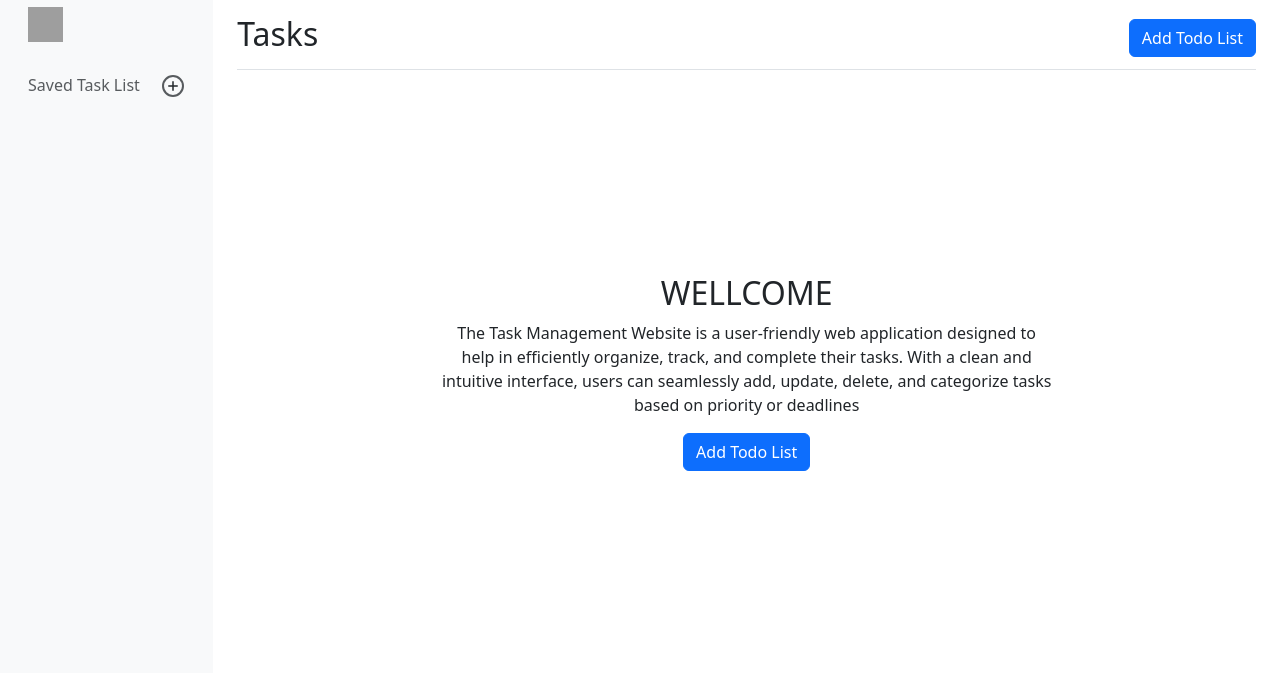
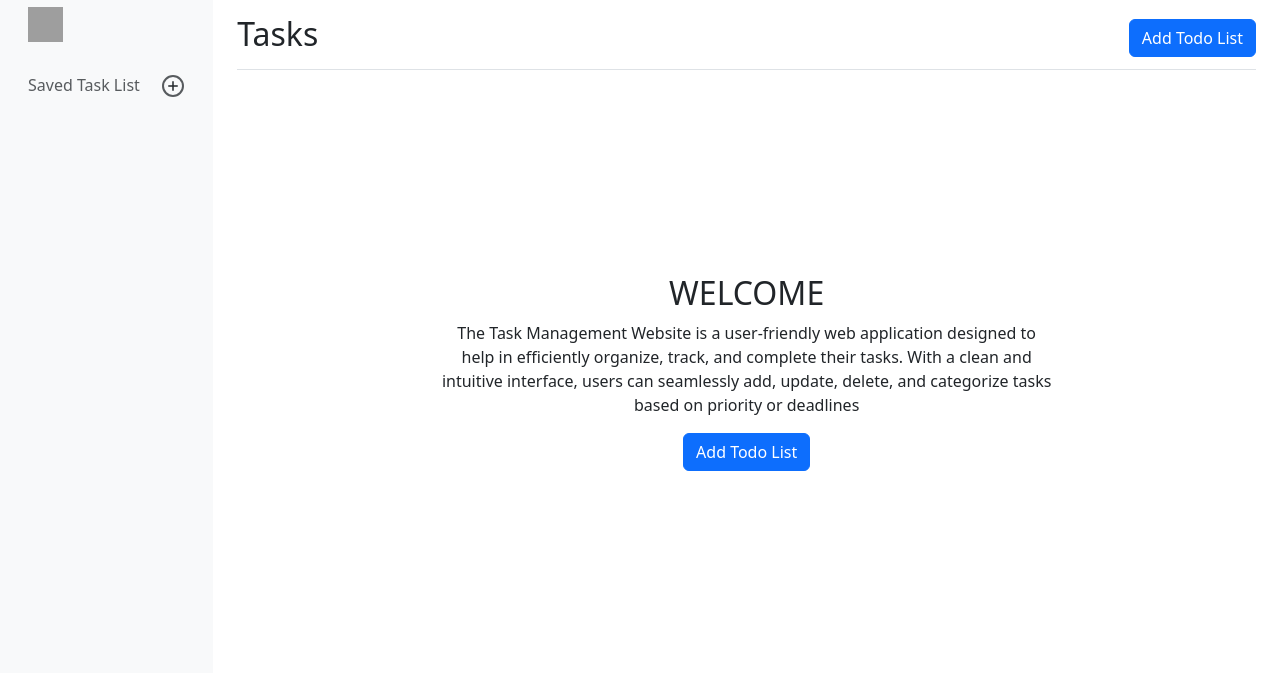
Before and after one commit to RohiiitttPimpale/Task_Manager, a Flask app: template templates/home.html in a window 1280 px wide. Shown: the part 55-728 px from the top of the page. Run offline with Flask 3, Linux system fonts and the light colour scheme; the template is opened without the code that fills it, so the values that code supplies are empty; some libraries are stand-ins or nearby versions; grey boxes are pictures that could not be loaded.

Commit message:
home commit

```diff
--- a/templates/home.html
+++ b/templates/home.html
@@ -61,7 +61,7 @@
 
           {% else %}
           <div class="show_todo">
-            <h2>WELLCOME</h2>
+            <h2>WELCOME</h2>
             <p>
               The Task Management Website is a user-friendly web application designed to help in efficiently organize, track, and complete their
 tasks. With a clean and intuitive interface, users can seamlessly add, update, delete, and categorize
```
